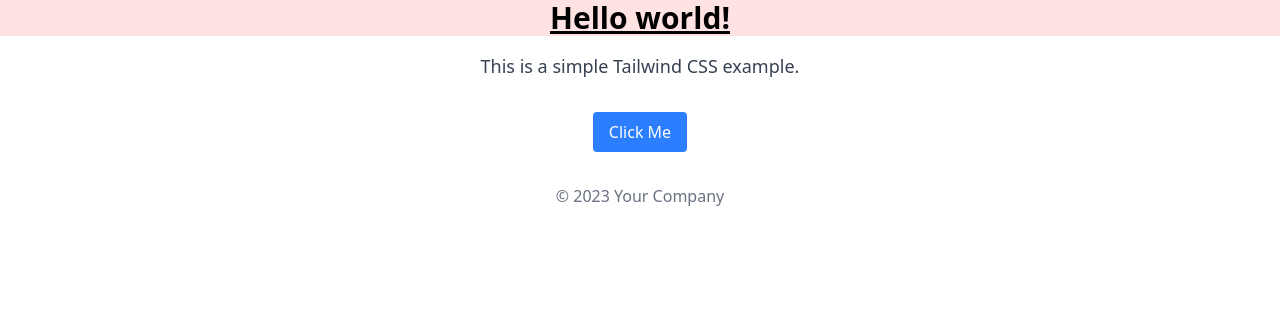
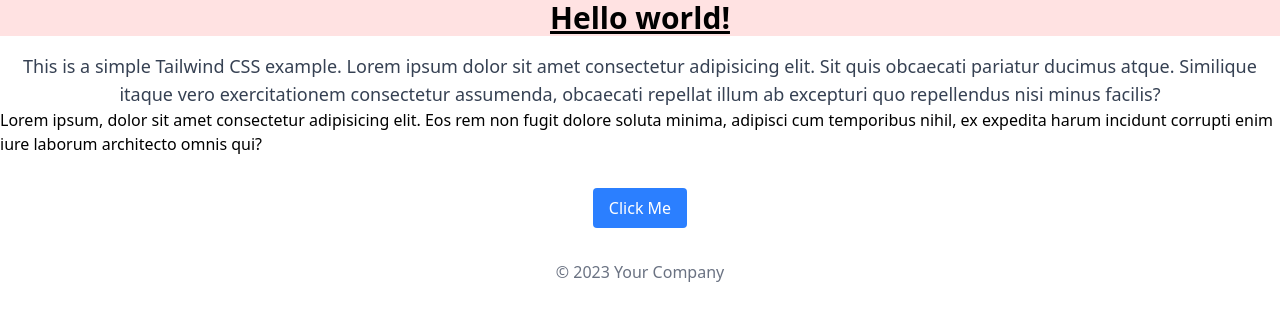
Before and after one commit to alwaysdims/Laporan-masyarakat, a website: page index.html in a window 1280 px wide. Drawn offline with Linux system fonts and the light colour scheme.

Commit message:
coba commit ilham

```diff
--- a/index.html
+++ b/index.html
@@ -11,6 +11,10 @@
   </h1>
     <p class="text-lg text-gray-700 text-center mt-4">
         This is a simple Tailwind CSS example.
+        Lorem ipsum dolor sit amet consectetur adipisicing elit. Sit quis obcaecati pariatur ducimus atque. Similique itaque vero exercitationem consectetur assumenda, obcaecati repellat illum ab excepturi quo repellendus nisi minus facilis?
+    </p>
+    <p>
+      Lorem ipsum, dolor sit amet consectetur adipisicing elit. Eos rem non fugit dolore soluta minima, adipisci cum temporibus nihil, ex expedita harum incidunt corrupti enim iure laborum architecto omnis qui?
     </p>
   <div class="flex justify-center mt-8">
     <button class="px-4 py-2 bg-blue-500 text-white rounded hover:bg-blue-600">
```
